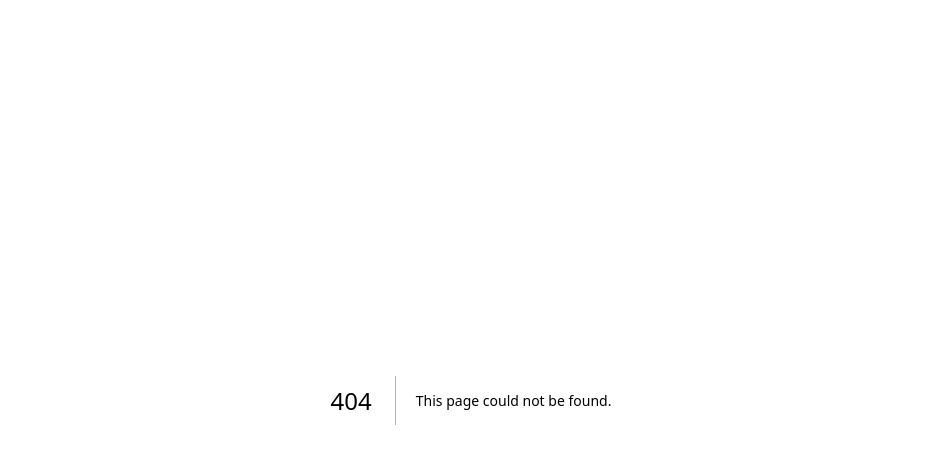
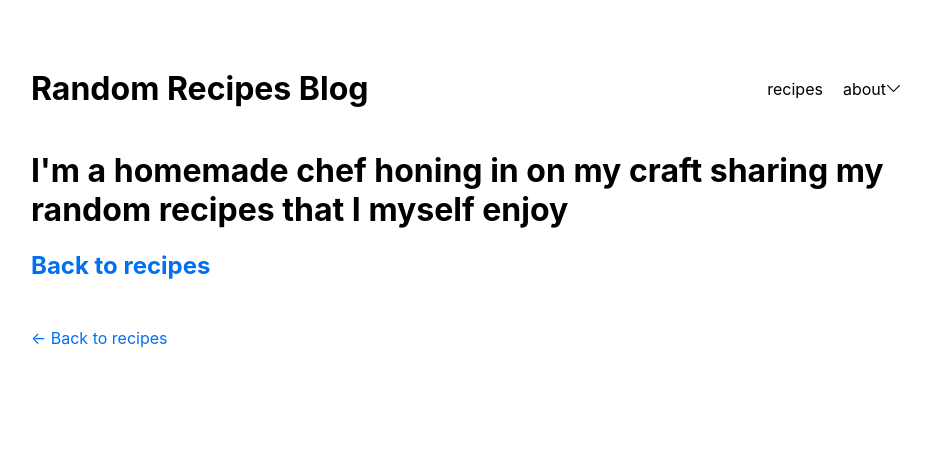
Before and after one commit to sandrahoang686/random-recipes-blog, a Next.js app: page /about/chef in a window 1280 px wide. Before the commit this address had no page. Shown: the top 464 px of the page, without its empty margins (169-1100 px from the left). Built offline with nearby package versions, Linux system fonts and the light colour scheme.

Commit message:
Create about page and test commit

```diff
--- a/pages/profile.js
+++ b/pages/about/chef.js
@@ -1,14 +1,14 @@
 import Link from 'next/link';
 import Head from 'next/head';
-import Layout from '../components/layout'
+import Layout from '../../components/layout'
 
 export default function ProfilePage() {
     return (
       <Layout>
         <Head>
-          <title>First Post</title>
+          <title>About the Chef</title>
         </Head>
-        <h1>Profile Page</h1>
+        <h1>I'm a homemade chef honing in on my craft sharing my random recipes that I myself enjoy</h1>
         <h2>
           <Link href="/">Back to recipes</Link>
         </h2>
```
